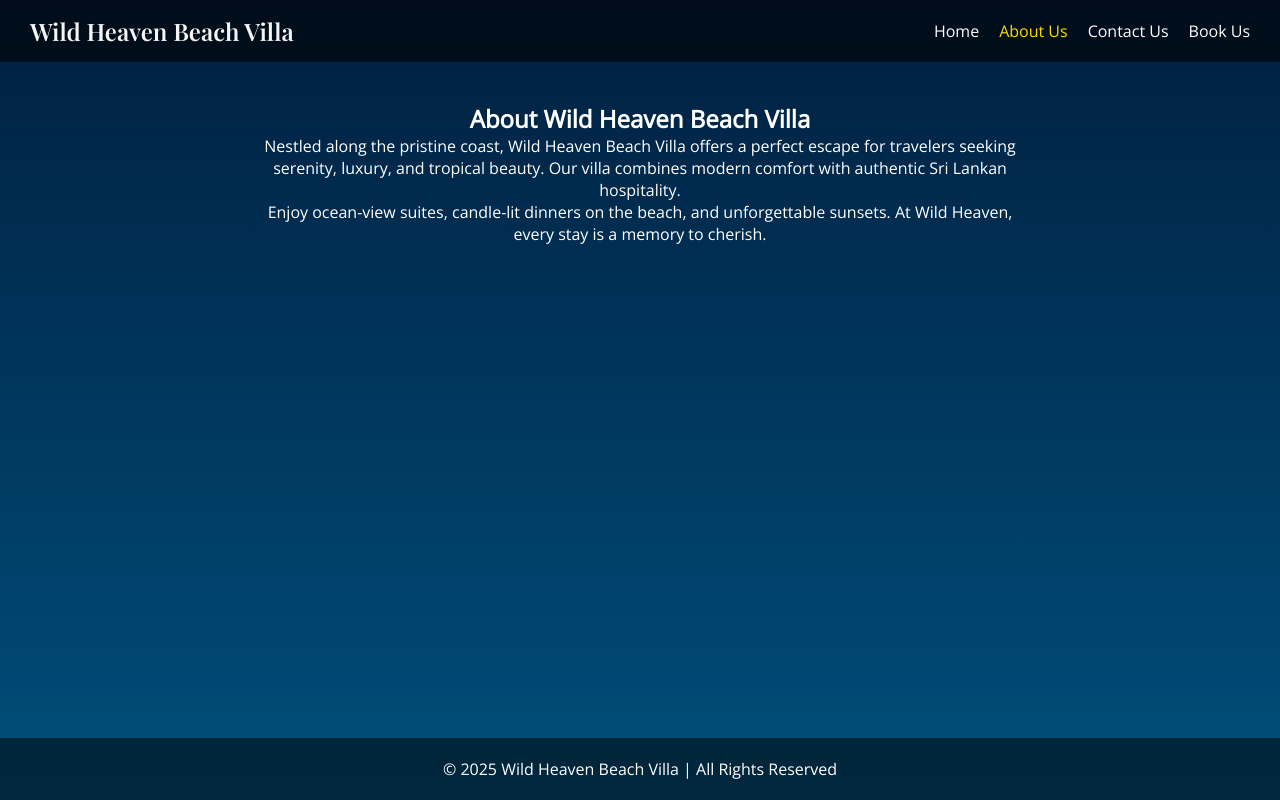
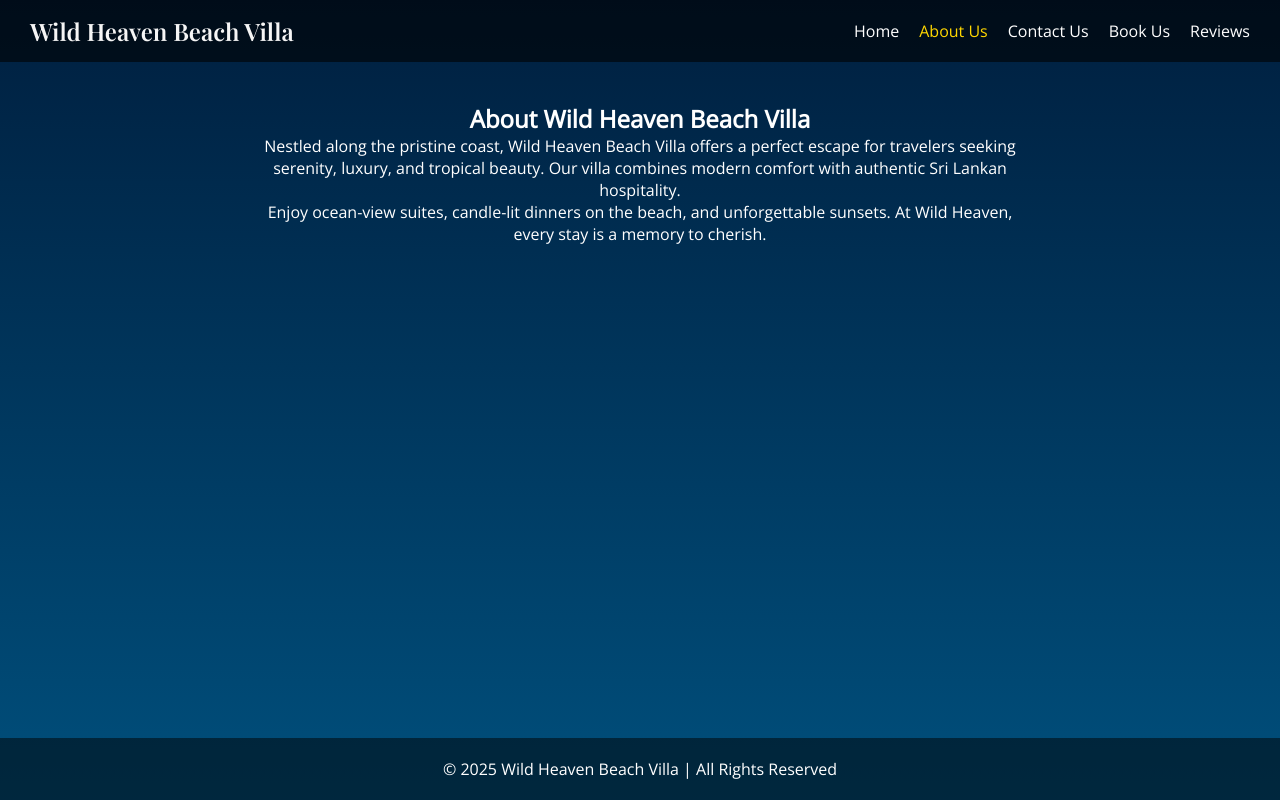
Before and after one commit to cyberxdevsofficial/wildheavenbeach, a plain HTML site: page about.html in a window 1280 px wide. Drawn offline with nearby package versions, Linux system fonts and the light colour scheme.

Commit message:
Add 'Reviews' link to navigation menu

```diff
--- a/about.html
+++ b/about.html
@@ -15,6 +15,7 @@
       <a href="/about" class="active">About Us</a>
       <a href="/contact">Contact Us</a>
       <a href="/book">Book Us</a>
+      <a href="/reviews">Reviews</a>
     </nav>
   </header>
 
```
